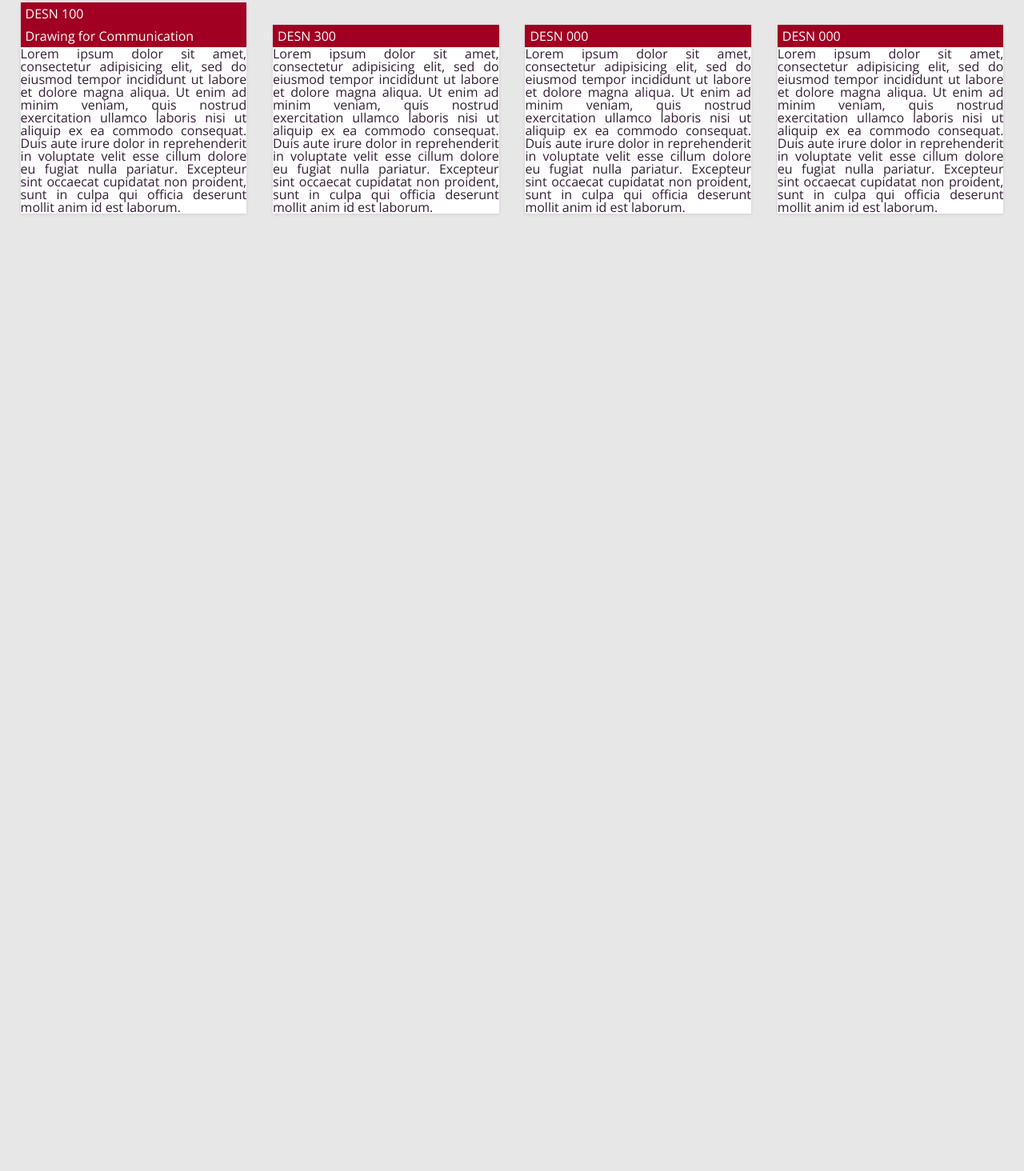
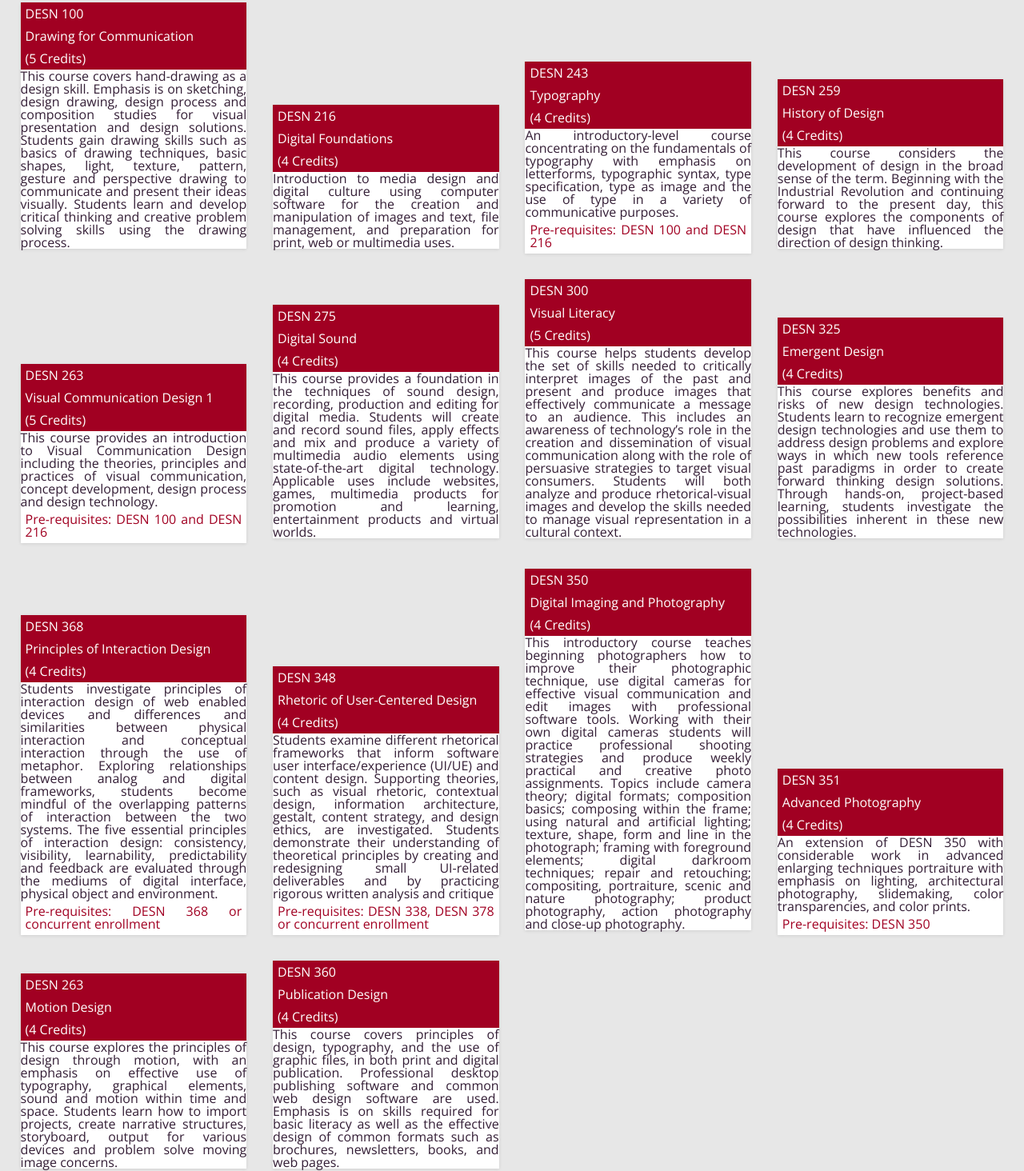
Before and after one commit to sking24/Course-Catalog, a plain HTML site: page index.html in a window 1280 px wide. Shown: the part 277-1741 px from the top of the page at 80% size. Before the commit the page ends 980 px from the top, so only its background shows below. Drawn offline with nearby package versions, Linux system fonts and the light colour scheme.

Commit message:
course descriptions

```diff
--- a/css/styles.css
+++ b/css/styles.css
@@ -33,8 +33,14 @@ body {
     background:  #a10022;
     padding: 6px;
     color: white;
+}
+
+.cd-gallery li.mix h2 {
+    color: #a10022;
+    padding: 6px;
 
 }
+
 
 .cd-tab-filter-wrapper {
     background: black;
--- a/index.html
+++ b/index.html
@@ -55,39 +55,160 @@
 				<li class="mix req">
 					<h1>DESN 100</h1>
 					<h3>Drawing for Communication</h3>
-					<p>Lorem ipsum dolor sit amet, consectetur adipisicing elit, sed do eiusmod
-					tempor incididunt ut labore et dolore magna aliqua. Ut enim ad minim veniam,
-					quis nostrud exercitation ullamco laboris nisi ut aliquip ex ea commodo
-					consequat. Duis aute irure dolor in reprehenderit in voluptate velit esse
-					cillum dolore eu fugiat nulla pariatur. Excepteur sint occaecat cupidatat non
-					proident, sunt in culpa qui officia deserunt mollit anim id est laborum.</p>
+					<h3>(5 Credits)</h3>
+
+					<p>This course covers hand-drawing as a design skill. Emphasis is on
+sketching, design drawing, design process and composition studies
+for visual presentation and design solutions. Students gain drawing
+skills such as basics of drawing techniques, basic shapes, light, texture,
+pattern, gesture and perspective drawing to communicate and present
+their ideas visually. Students learn and develop critical thinking and
+creative problem solving skills using the drawing process.</p>
+
+				</li>
+				<li class="mix req">
+					<h1>DESN 216</h1>
+					<h3>Digital Foundations</h3>
+					<h3>(4 Credits)</h3>
+					<p>Introduction to media design and digital culture using computer software
+for the creation and manipulation of images and text, file management,
+and preparation for print, web or multimedia uses.</p>
+				</li>
+				<li class="mix req">
+					<h1>DESN 243</h1>
+					<h3>Typography</h3>
+					<h3>(4 Credits)</h3>
+					<p>An introductory-level course concentrating on the fundamentals
+of typography with emphasis on letterforms, typographic syntax,
+type specification, type as image and the use of type in a variety of
+communicative purposes.
+            <h2>Pre-requisites: DESN 100 and DESN 216</h2>
+				</li>
+				<li class="mix req">
+					<h1>DESN 259</h1>
+					<h3>History of Design</h3>
+					<h3>(4 Credits)</h3>
+					<p>This course considers the development of design in the broad sense of
+the term. Beginning with the Industrial Revolution and continuing forward
+to the present day, this course explores the components of design that
+have influenced the direction of design thinking.</p>
+				</li>
+				<li class="mix req">
+					<h1>DESN 263</h1>
+					<h3>Visual Communication Design 1</h3>
+					<h3>(5 Credits)</h3>
+					<p>This course provides an introduction to Visual Communication Design
+including the theories, principles and practices of visual communication,
+concept development, design process and design technology.
+            <h2>Pre-requisites: DESN 100 and DESN 216</h2>
+				</li>
+				<li class="mix elect">
+					<h1>DESN 275</h1>
+					<h3>Digital Sound</h3>
+					<h3>(4 Credits)</h3>
+					<p>This course provides a foundation in the techniques of sound design,
+recording, production and editing for digital media. Students will create
+and record sound files, apply effects and mix and produce a variety of
+multimedia audio elements using state-of-the-art digital technology.
+Applicable uses include websites, games, multimedia products for
+promotion and learning, entertainment products and virtual worlds.</p>
 				</li>
 				<li class="mix elect">
 					<h1>DESN 300</h1>
-					<p>Lorem ipsum dolor sit amet, consectetur adipisicing elit, sed do eiusmod
-					tempor incididunt ut labore et dolore magna aliqua. Ut enim ad minim veniam,
-					quis nostrud exercitation ullamco laboris nisi ut aliquip ex ea commodo
-					consequat. Duis aute irure dolor in reprehenderit in voluptate velit esse
-					cillum dolore eu fugiat nulla pariatur. Excepteur sint occaecat cupidatat non
-					proident, sunt in culpa qui officia deserunt mollit anim id est laborum.</p>
+					<h3>Visual Literacy</h3>
+					<h3>(5 Credits)</h3>
+					<p>This course helps students develop the set of skills needed to critically
+interpret images of the past and present and produce images that
+effectively communicate a message to an audience. This includes
+an awareness of technology’s role in the creation and dissemination
+of visual communication along with the role of persuasive strategies
+to target visual consumers. Students will both analyze and produce
+rhetorical-visual images and develop the skills needed to manage visual
+representation in a cultural context.</p>
+				</li>
+				<li class="mix elect">
+					<h1>DESN 325</h1>
+					<h3>Emergent Design</h3>
+					<h3>(4 Credits)</h3>
+					<p>This course explores benefits and risks of new design technologies.
+Students learn to recognize emergent design technologies and use
+them to address design problems and explore ways in which new tools
+reference past paradigms in order to create forward thinking design
+solutions. Through hands-on, project-based learning, students investigate
+the possibilities inherent in these new technologies.</p>
+				</li>
+				<li class="mix elect">
+					<h1>DESN 368</h1>
+					<h3>Principles of Interaction Design</h3>
+					<h3>(4 Credits)</h3>
+					<p>Students investigate principles of interaction design of web enabled
+devices and differences and similarities between physical interaction
+and conceptual interaction through the use of metaphor. Exploring
+relationships between analog and digital frameworks, students become
+mindful of the overlapping patterns of interaction between the two
+systems. The five essential principles of interaction design: consistency,
+visibility, learnability, predictability and feedback are evaluated through
+the mediums of digital interface, physical object and environment.</p>
+            <h2>Pre-requisites: DESN 368 or concurrent enrollment</h2>
+				</li>
+				<li class="mix elect">
+					<h1>DESN 348</h1>
+					<h3>Rhetoric of User-Centered Design</h3>
+					<h3>(4 Credits)</h3>
+					<p>Students examine different rhetorical frameworks that inform
+software user interface/experience (UI/UE) and content design.
+Supporting theories, such as visual rhetoric, contextual design,
+information architecture, gestalt, content strategy, and design ethics, are
+investigated. Students demonstrate their understanding of theoretical
+principles by creating and redesigning small UI-related deliverables and
+by practicing rigorous written analysis and critique</p>
+            <h2>Pre-requisites: DESN 338, DESN 378 or concurrent enrollment</h2>
 				</li>
 				<li class="mix req">
-					<h1>DESN 000</h1>
-					<p>Lorem ipsum dolor sit amet, consectetur adipisicing elit, sed do eiusmod
-					tempor incididunt ut labore et dolore magna aliqua. Ut enim ad minim veniam,
-					quis nostrud exercitation ullamco laboris nisi ut aliquip ex ea commodo
-					consequat. Duis aute irure dolor in reprehenderit in voluptate velit esse
-					cillum dolore eu fugiat nulla pariatur. Excepteur sint occaecat cupidatat non
-					proident, sunt in culpa qui officia deserunt mollit anim id est laborum.</p>
+					<h1>DESN 350</h1>
+					<h3>Digital Imaging and Photography</h3>
+					<h3>(4 Credits)</h3>
+					<p>This introductory course teaches beginning photographers how to
+improve their photographic technique, use digital cameras for effective
+visual communication and edit images with professional software
+tools. Working with their own digital cameras students will practice
+professional shooting strategies and produce weekly practical and
+creative photo assignments. Topics include camera theory; digital
+formats; composition basics; composing within the frame; using natural
+and artificial lighting; texture, shape, form and line in the photograph;
+framing with foreground elements; digital darkroom techniques; repair
+and retouching; compositing, portraiture, scenic and nature photography;
+product photography, action photography and close-up photography.</p>
 				</li>
 				<li class="mix elect">
-					<h1>DESN 000</h1>
-					<p>Lorem ipsum dolor sit amet, consectetur adipisicing elit, sed do eiusmod
-					tempor incididunt ut labore et dolore magna aliqua. Ut enim ad minim veniam,
-					quis nostrud exercitation ullamco laboris nisi ut aliquip ex ea commodo
-					consequat. Duis aute irure dolor in reprehenderit in voluptate velit esse
-					cillum dolore eu fugiat nulla pariatur. Excepteur sint occaecat cupidatat non
-					proident, sunt in culpa qui officia deserunt mollit anim id est laborum.</p>
+					<h1>DESN 351</h1>
+					<h3>Advanced Photography</h3>
+					<h3>(4 Credits)</h3>
+					<p>An extension of DESN 350 with considerable work in advanced
+enlarging techniques portraiture with emphasis on lighting, architectural
+photography, slidemaking, color transparencies, and color prints.</p>
+            <h2>Pre-requisites: DESN 350</h2>
+				</li>
+					<li class="mix elect">
+					<h1>DESN 263</h1>
+					<h3>Motion Design</h3>
+					<h3>(4 Credits)</h3>
+					<p>This course explores the principles of design through motion, with an
+emphasis on effective use of typography, graphical elements, sound and
+motion within time and space. Students learn how to import projects,
+create narrative structures, storyboard, output for various devices and
+problem solve moving image concerns.</p>
+				</li>
+					<li class="mix elect">
+					<h1>DESN 360</h1>
+					<h3>Publication Design</h3>
+					<h3>(4 Credits)</h3>
+					<p>This course covers principles of design, typography, and the use of
+graphic files, in both print and digital publication. Professional desktop
+publishing software and common web design software are used.
+Emphasis is on skills required for basic literacy as well as the effective
+design of common formats such as brochures, newsletters, books, and
+web pages.
 				</li>
 
 
```
